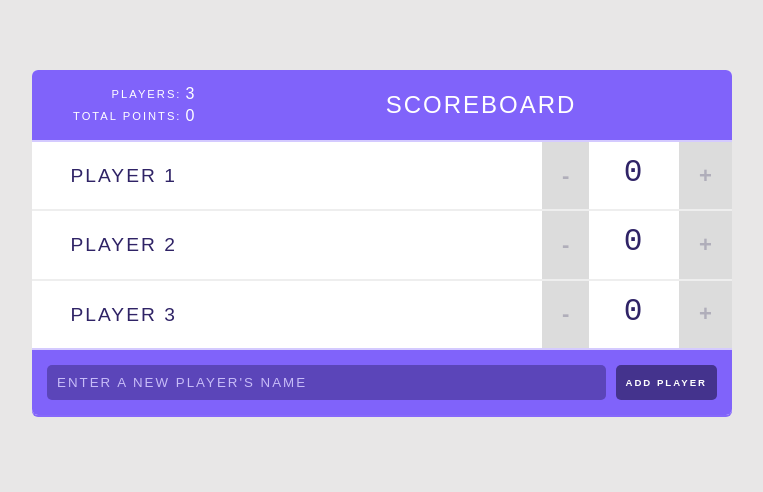
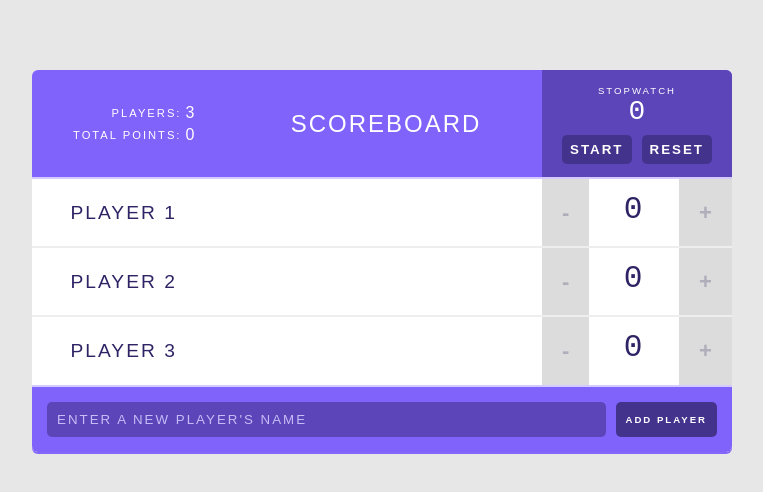
Before and after one commit to zack-jack/Scoreboard, a React (Create React App) app: page / in a window 1280 px wide. Shown: the top 492 px of the page, without its empty margins (258-1021 px from the left). Built offline with nearby package versions, Linux system fonts and the light colour scheme.

Commit message:
Stopwatch component

```diff
--- a/src/components/Header.js
+++ b/src/components/Header.js
@@ -1,12 +1,14 @@
 import React from "react";
 
 import Stats from "./Stats";
+import Stopwatch from "./Stopwatch";
 
 const Header = props => {
   return (
     <header>
       <Stats players={props.players} />
       <h1>{props.title}</h1>
+      <Stopwatch />
     </header>
   );
 };
--- /dev/null
+++ b/src/components/Stopwatch.js
@@ -0,0 +1,53 @@
+import React from "react";
+
+class Stopwatch extends React.Component {
+  state = {
+    isRunning: false,
+    elapsedTime: 0,
+    previousTime: 0
+  };
+
+  componentDidMount() {
+    this.intervalID = setInterval(() => this.tick(), 100);
+  }
+
+  tick = () => {
+    if (this.state.isRunning) {
+      const now = Date.now();
+      this.setState(prevState => ({
+        previousTime: now,
+        elapsedTime: prevState.elapsedTime + (now - this.state.previousTime)
+      }));
+    }
+  };
+
+  handleStopwatch = () => {
+    this.setState(prevState => ({
+      isRunning: !prevState.isRunning
+    }));
+    if (!this.state.isRunning) {
+      this.setState({ previousTime: Date.now() });
+    }
+  };
+
+  handleReset = () => {
+    this.setState({ isRunning: false, elapsedTime: 0 });
+  };
+
+  render() {
+    const seconds = Math.floor(this.state.elapsedTime / 1000);
+
+    return (
+      <div className="stopwatch">
+        <h2>Stopwatch</h2>
+        <span className="stopwatch-time">{seconds}</span>
+        <button onClick={this.handleStopwatch}>
+          {this.state.isRunning ? "Stop" : "Start"}
+        </button>
+        <button onClick={this.handleReset}>Reset</button>
+      </div>
+    );
+  }
+}
+
+export default Stopwatch;
```
